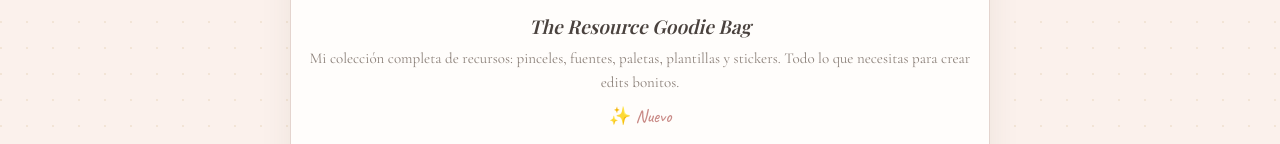
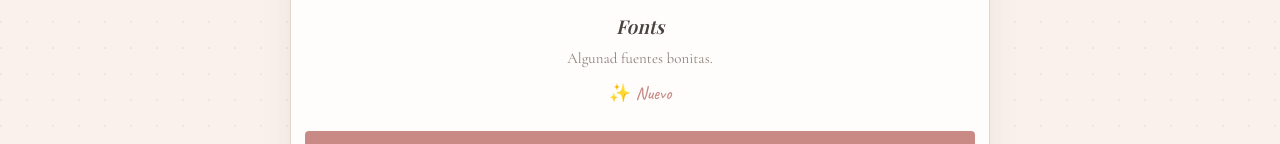
Before and after one commit to blomdoll/sabrina-svault, a plain HTML site: page index.html in a window 1280 px wide. Shown: the part 1461-1605 px from the top of the page. Drawn offline with nearby package versions, Linux system fonts and the light colour scheme; a web font is replaced by a local one.

Commit message:
Change title and update resource information
Updated the title and resource details in index.html.

```diff
--- a/index.html
+++ b/index.html
@@ -3,7 +3,7 @@
 <head>
 <meta charset="UTF-8">
 <meta name="viewport" content="width=device-width, initial-scale=1.0">
-<title>Mi Cuadernito</title>
+<title>Nina's Vault</title>
 
 <!-- fuentes de google, nada especial. la cursiva del título es "Parisienne" -->
 <link rel="preconnect" href="https://fonts.googleapis.com">
@@ -531,12 +531,12 @@
   const publicacionesRecursos = [
     {
       id: 1,
-      title: 'The Resource Goodie Bag',
-      desc: 'Mi colección completa de recursos: pinceles, fuentes, paletas, plantillas y stickers. Todo lo que necesitas para crear edits bonitos.',
+      title: 'Fonts',
+      desc: 'Algunad fuentes bonitas.',
       image: 'portada-recursos.png',
-      downloadUrl: 'https://drive.google.com/drive/folders/1BZ452yNSZQN13PENLF7fn1rpD8l894-f',
+      downloadUrl: 'https://drive.google.com/drive/folders/1yDj8wsHwSNd8GAUr2_eLHk20usvLCOI9',
       featured: true,  // ← MARCAR AQUÍ CUÁL ESTÁ DESTACADA
-      tags: ['🖌️ Pinceles', '🔤 Tipografías', '🎨 Paletas', '🖼️ PSDs', '✂️ Stickers', '🖋️ Plantillas']
+      tags: ['🔤 Tipografías']
     }
     // Agrega más publicaciones aquí cuando tengas nuevas:
     // {
```
